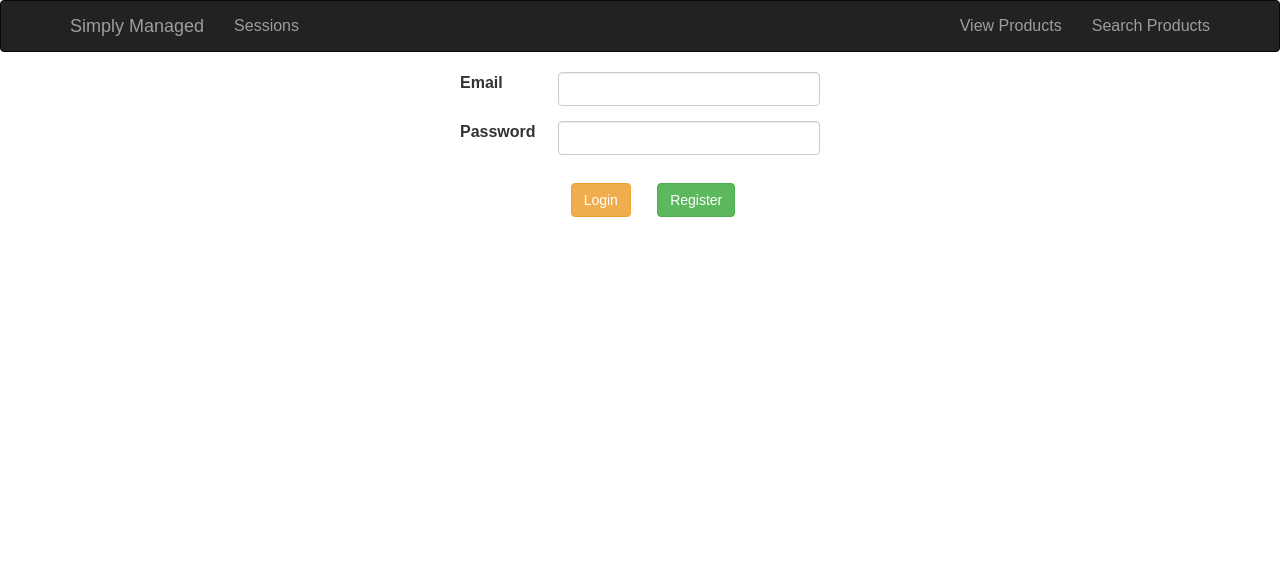
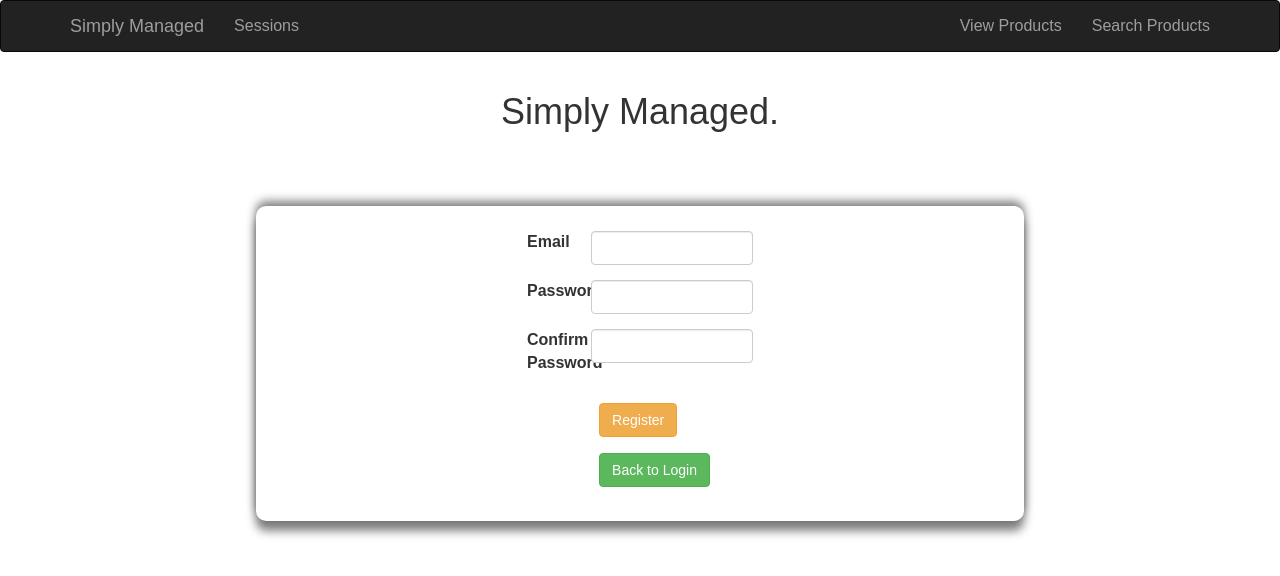
Before and after one commit to lukeschuyler/web-inventory, a React (Create React App) app: page /login in a window 1280 px wide. Shown: the top 576 px of the page. Built offline with nearby package versions, Linux system fonts and the light colour scheme; a web font is replaced by a local one.

Commit message:
added border and box-shadow to login and register forms

```diff
--- a/src/Login.js
+++ b/src/Login.js
@@ -1,28 +1,58 @@
-import React from 'react'
+import React, { Component } from 'react';
 import { Link } from 'react-router-dom'
 
-const Login = ({ email, password, onChangeEmail, onChangePass, login, goToReg }) =>
-  (
-    <form onSubmit={login} className="container">
+
+class Register extends Component {
+  constructor(props) {
+    super(props)
+    this.state = {
+      email: '',
+      password: ''
+    }
+  }
+
+  register(e) {
+    e.preventDefault()
+    console.log('hey')
+  }
+
+  render() {
+    return (
+      <div>
+        <div className="home-container container">
+          <div className="logo-container">
+            <h1 className="logo">Simply Managed.</h1>
+          </div>
+        </div>
+        <form onSubmit={this.register} className="container log-form">
           <div className="form-group row">
-        <label for="example-text-input" className="col-xs-offset-4 col-xs-1 col-form-label">Email</label>
+            <label htmlFor="example-text-input" className="col-xs-offset-4 col-xs-1 col-form-label">Email</label>
             <div className="col-xs-3">
-          <input onChange={onChangeEmail} className="form-control" type="email" value={email} id="example-text-input" />
+              <input onChange={(e) => { this.setState({email: e.target.value}) }} className="form-control" type="email" value={this.state.email} id="example-text-input" />
             </div>
           </div>
           <div className="form-group row">
-        <label for="example-search-input" className="col-xs-offset-4 col-xs-1 col-form-label">Password</label>
+            <label htmlFor="example-search-input" className="col-xs-offset-4 col-xs-1 col-form-label">Password</label>
             <div className="col-xs-3">
-          <input onChange={onChangePass} className="form-control" type="password" value={password} id="example-search-input" />
+              <input onChange={(e) => { this.setState({password: e.target.value}) }} className="form-control" type="password" value={this.state.password} id="example-search-input" />
+            </div>
+          </div>
+          <div className="form-group row">
+            <label htmlFor="example-search-input" className="col-xs-offset-4 col-xs-1 col-form-label">Confirm Password</label>
+            <div className="col-xs-3">
+              <input onChange={(e) => { this.setState({passCheck: e.target.value}) }} className="form-control" type="password" value={this.state.passCheck} id="example-search-input" />
             </div>
           </div>
           <div className="btn-container row">
             <div className="col-xs-3 col-xs-offset-5">
-          <input className="btn btn-warning" type="submit" value="Login"/>
-          <Link className="btn btn-success" to={'/register'} >Register</Link>
+              <input className="btn btn-warning" type="submit" value="Register"/>
+              <Link className="btn btn-success" to={'/login'} >Back to Login</Link>
             </div>
           </div>
       </form>
-  )
+    </div>
+    );
+  }
+}
 
-export default Login
+export default Register
--- a/src/Register.js
+++ b/src/Register.js
@@ -7,7 +7,8 @@ class Register extends Component {
     super(props)
     this.state = {
       email: '',
-      password: ''
+      password: '',
+      passCheck: ''
     }
   }
 
@@ -24,7 +25,7 @@ class Register extends Component {
             <h1 className="logo">Simply Managed.</h1>
           </div>
         </div>
-        <form onSubmit={this.register} className="container">
+        <form onSubmit={this.register} className="container log-form">
           <div className="form-group row">
             <label htmlFor="example-text-input" className="col-xs-offset-4 col-xs-1 col-form-label">Email</label>
             <div className="col-xs-3">
--- a/src/index.css
+++ b/src/index.css
@@ -10,6 +10,16 @@ body {
 
 .app-nav {
    /*background-color: rgb(253, 227, 167); */
+}
+
+.log-form {
+  margin-top: 5%;
+  border-radius: 10px;
+  box-shadow: 0px 10px 10px rgba(0,0,0, .5),
+              0px -5px 10px rgba(0,0,0, .5);
+  padding-top: 2%;
+  padding-bottom: 2%;
+  width: 60%;
 }
 
 .home-container {
```
Lines whose indentation alone changed are shown as unchanged.
